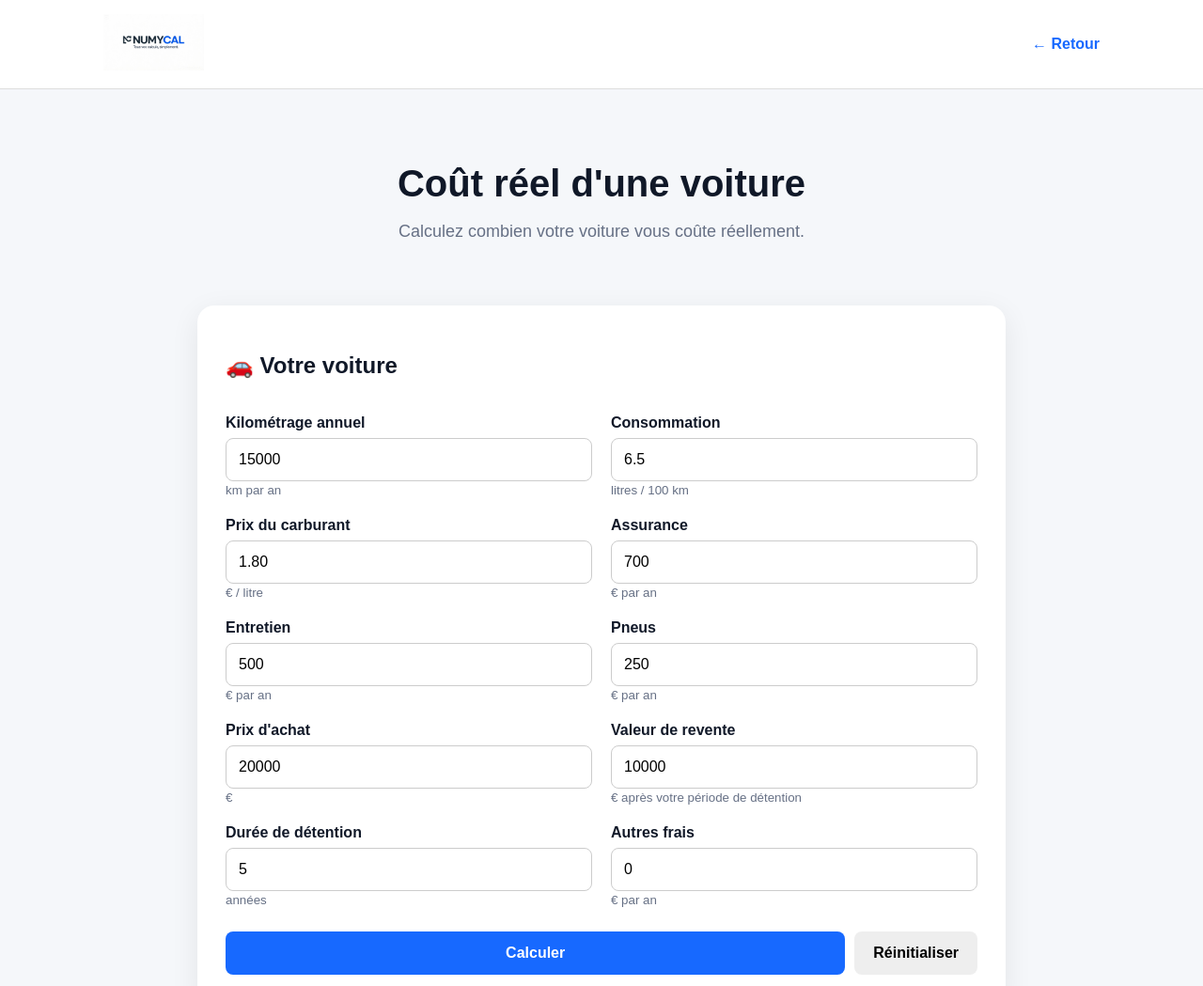
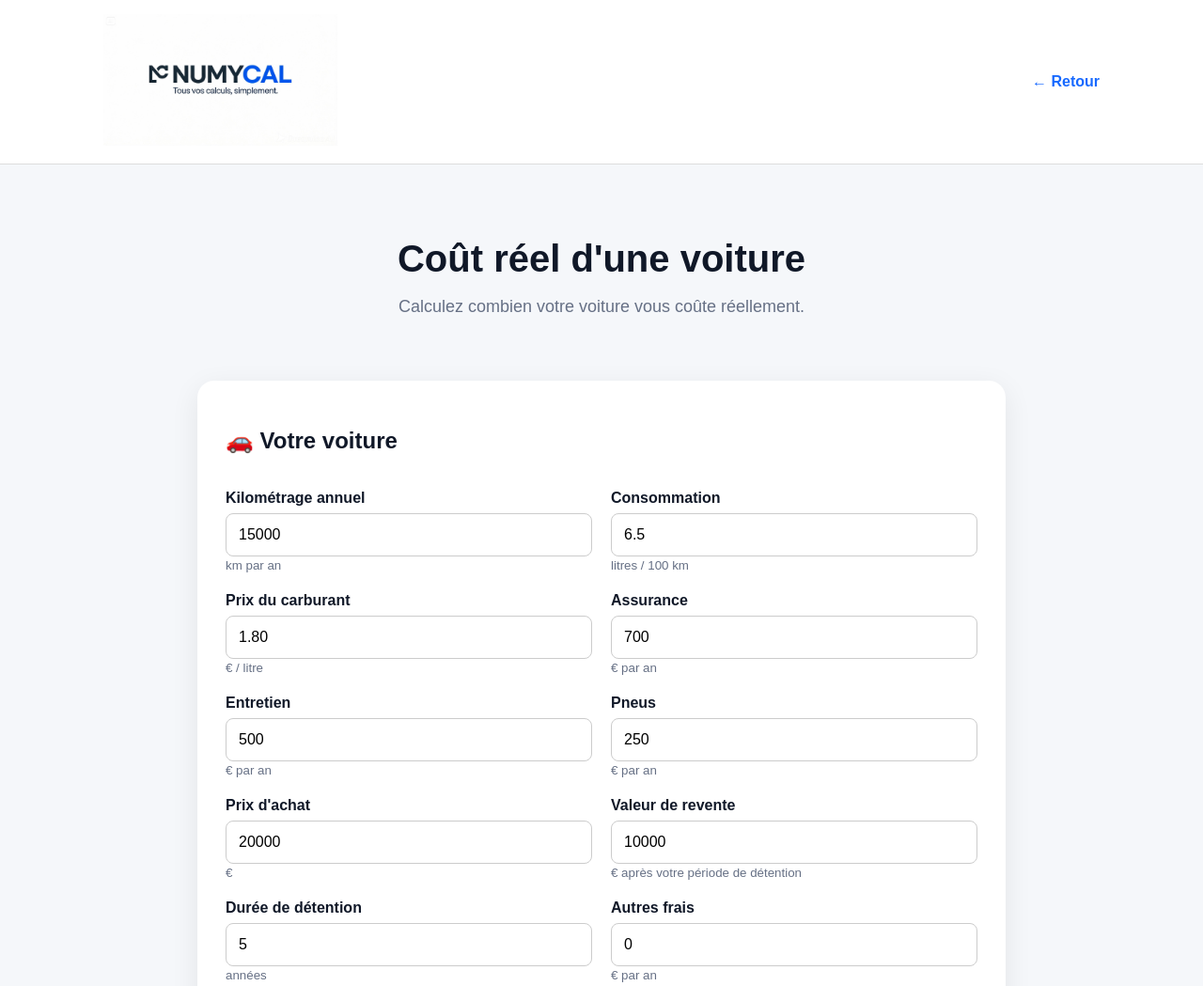
Before and after one commit to jfdsv91/NUMYCAL, a plain HTML site: page calculateur-voiture.html in a window 1280 px wide. Shown: the top 1049 px of the page at 94% size. Drawn offline with Linux system fonts and the light colour scheme.

Commit message:
Increase logo height to 140px

```diff
--- a/calculateur-voiture.html
+++ b/calculateur-voiture.html
@@ -38,7 +38,7 @@ header {
 }
 
 .logo {
-    height: 60px;
+    height: 140px;
 }
 
 .back {
```
